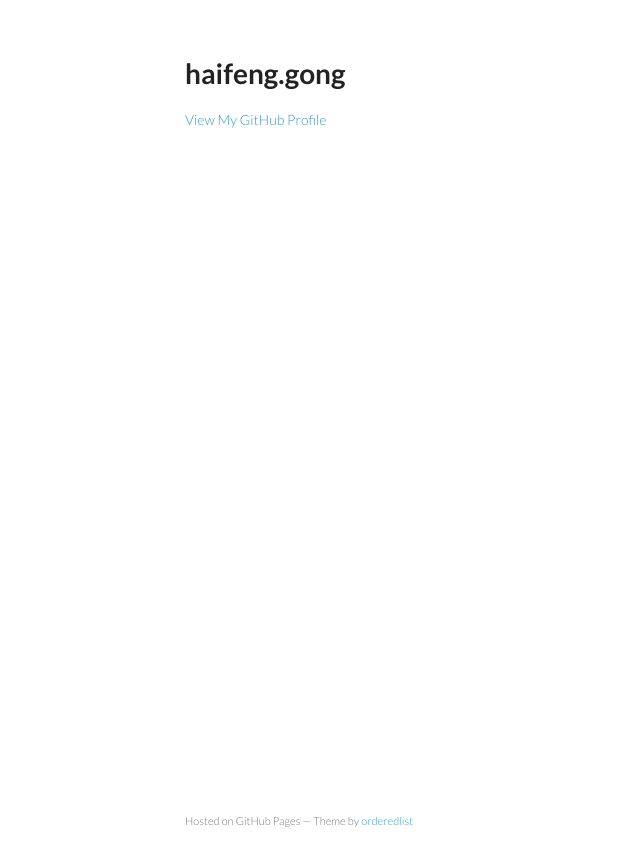
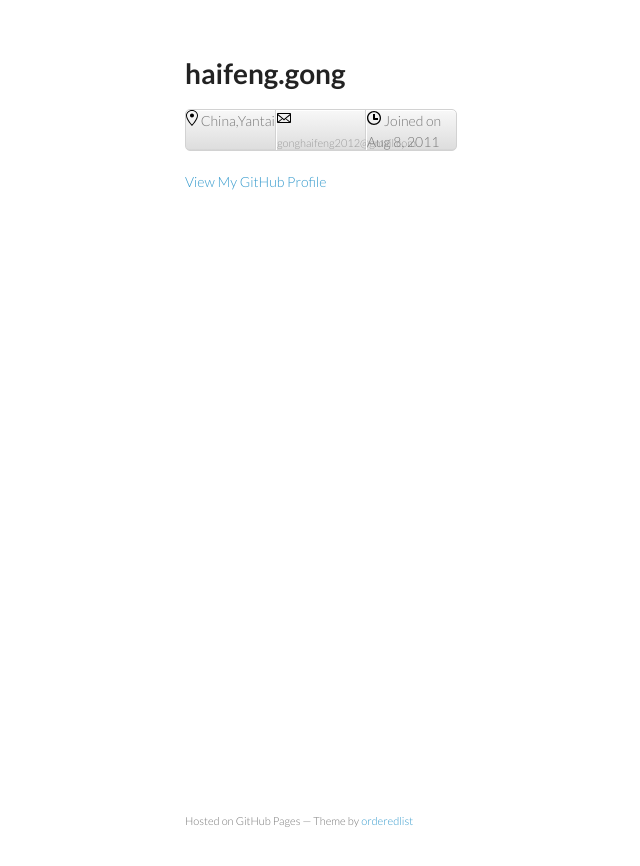
Before and after one commit to harrisgong/hiphone.github.com, a Jekyll site: the page index.html, which Jekyll copies as it is, in a window 1280 px wide. Shown: the top 866 px of the page, without its empty margins (25-665 px from the left). Built offline with Jekyll 4.4.1, drawn with Linux system fonts in a browser that asks for light colours; Markdown is read by kramdown in place of the engine named in the settings.

Commit message:
Update index.html

```diff
--- a/index.html
+++ b/index.html
@@ -16,6 +16,24 @@
     <div class="wrapper">
       <header>
         <h1>haifeng.gong</h1>
+<ul class="vcard-details border-top border-gray-light py-3">
+
+
+  <li aria-label="Home location" class="vcard-detail pt-1 css-truncate css-truncate-target" itemprop="homeLocation" title="
+    China,Yantai
+"><svg aria-hidden="true" class="octicon octicon-location" height="16" version="1.1" viewBox="0 0 12 16" width="12"><path fill-rule="evenodd" d="M6 0C2.69 0 0 2.5 0 5.5 0 10.02 6 16 6 16s6-5.98 6-10.5C12 2.5 9.31 0 6 0zm0 14.55C4.14 12.52 1 8.44 1 5.5 1 3.02 3.25 1 6 1c1.34 0 2.61.48 3.56 1.36.92.86 1.44 1.97 1.44 3.14 0 2.94-3.14 7.02-5 9.05zM8 5.5c0 1.11-.89 2-2 2-1.11 0-2-.89-2-2 0-1.11.89-2 2-2 1.11 0 2 .89 2 2z"/></svg>
+    China,Yantai
+</li>
+    <li aria-label="Email" class="vcard-detail pt-1 css-truncate css-truncate-target" itemprop="email"><svg aria-hidden="true" class="octicon octicon-mail" height="16" version="1.1" viewBox="0 0 14 16" width="14"><path fill-rule="evenodd" d="M0 4v8c0 .55.45 1 1 1h12c.55 0 1-.45 1-1V4c0-.55-.45-1-1-1H1c-.55 0-1 .45-1 1zm13 0L7 9 1 4h12zM1 5.5l4 3-4 3v-6zM2 12l3.5-3L7 10.5 8.5 9l3.5 3H2zm11-.5l-4-3 4-3v6z"/></svg>
+    <a href="mailto:&#x67;&#x6f;&#x6e;&#x67;&#x68;&#x61;&#x69;&#x66;&#x65;&#x6e;&#x67;&#x32;&#x30;&#x31;&#x32;&#x40;&#x67;&#x6d;&#x61;&#x69;&#x6c;&#x2e;&#x63;&#x6f;&#x6d;">&#x67;&#x6f;&#x6e;&#x67;&#x68;&#x61;&#x69;&#x66;&#x65;&#x6e;&#x67;&#x32;&#x30;&#x31;&#x32;&#x40;&#x67;&#x6d;&#x61;&#x69;&#x6c;&#x2e;&#x63;&#x6f;&#x6d;</a>
+</li>
+
+  <li aria-label="Member since" class="vcard-detail pt-1 css-truncate css-truncate-target"><svg aria-hidden="true" class="octicon octicon-clock" height="16" version="1.1" viewBox="0 0 14 16" width="14"><path fill-rule="evenodd" d="M8 8h3v2H7c-.55 0-1-.45-1-1V4h2v4zM7 2.3c3.14 0 5.7 2.56 5.7 5.7s-2.56 5.7-5.7 5.7A5.71 5.71 0 0 1 1.3 8c0-3.14 2.56-5.7 5.7-5.7zM7 1C3.14 1 0 4.14 0 8s3.14 7 7 7 7-3.14 7-7-3.14-7-7-7z"/></svg>
+    <span class="join-label">Joined on </span>
+    <local-time class="join-date" datetime="2011-08-08T11:23:30Z" day="numeric" month="short" year="numeric">
+      Aug 8, 2011
+    </local-time>
+</li></ul>
         <p class="view"><a href="https://github.com/hiphone">View My GitHub Profile</a></p>
       </header>
       <footer>
```
